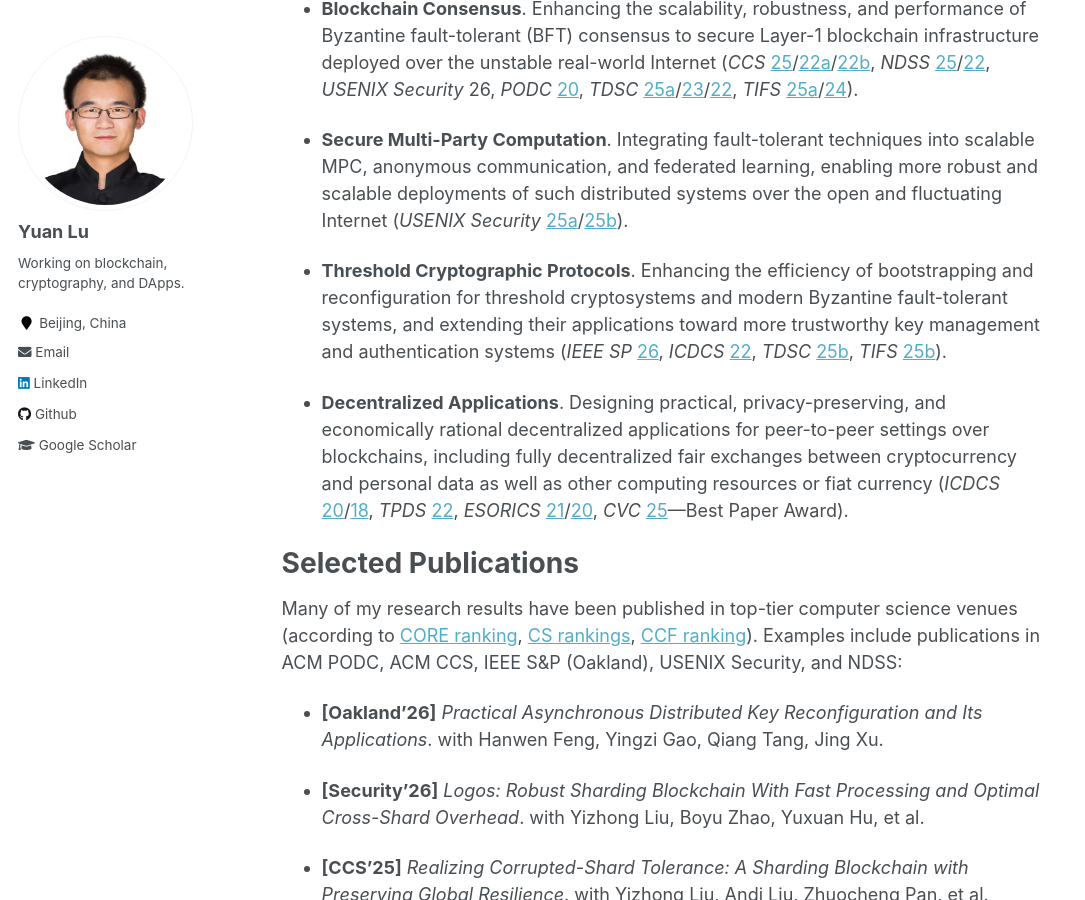
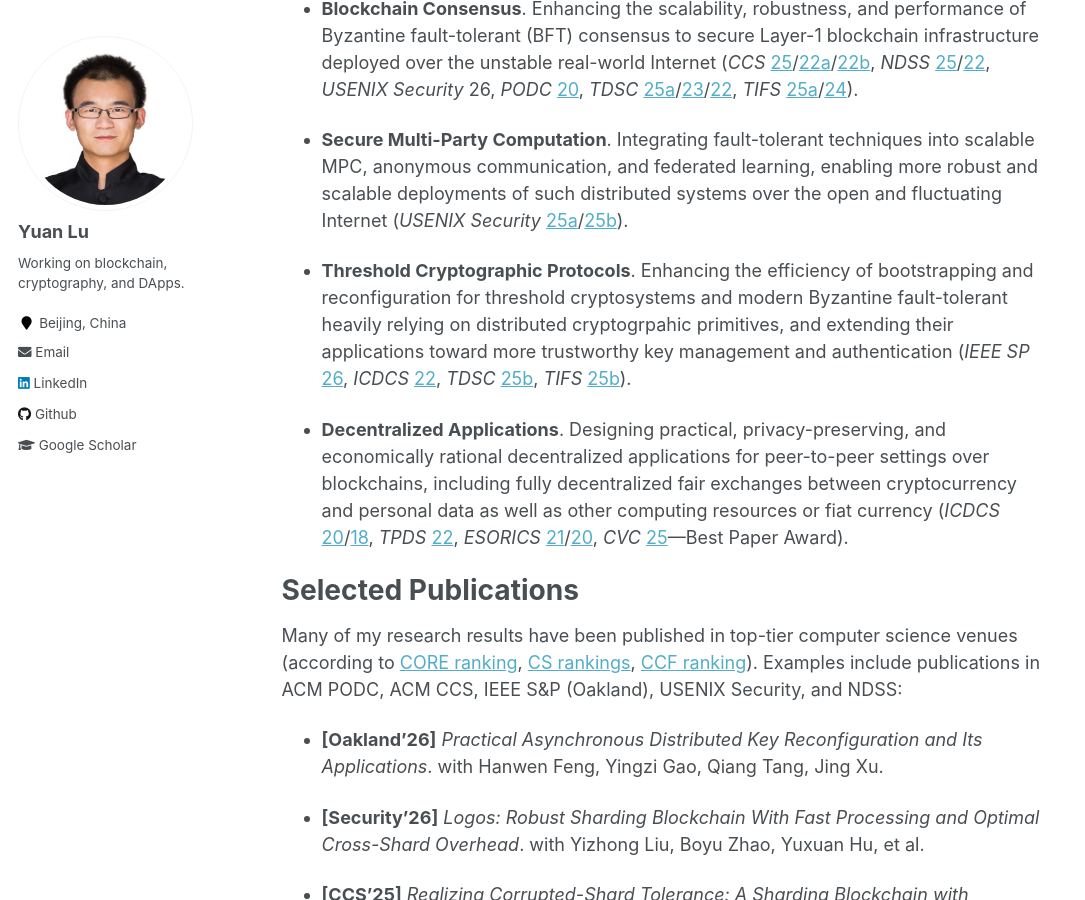
Before and after one commit to yylluu/yylluu.github.io, a Jekyll site: the page built from _pages/about.md, in a window 1280 px wide and 900 px high, scrolled down 461 px. Shown: the whole window, without its empty margins (0-1085 px from the left). Built offline with Jekyll 4.4.1, drawn with Linux system fonts in a browser that asks for light colours.

Commit message:
Update about.md

```diff
--- a/_pages/about.md
+++ b/_pages/about.md
@@ -18,7 +18,7 @@ My research spans blockchain infrastructure, decentralized applications, and the
 
 - **Secure Multi-Party Computation**. Integrating fault-tolerant techniques into scalable MPC, anonymous communication, and federated learning, enabling more robust and scalable deployments of such distributed systems over the open and fluctuating Internet (*USENIX Security* [25a](https://www.usenix.org/conference/usenixsecurity25/presentation/su-yuan)/[25b](https://www.usenix.org/conference/usenixsecurity25/presentation/liu-yizhong)).
 
-- **Threshold Cryptographic Protocols**. Enhancing the efficiency of bootstrapping and reconfiguration for threshold cryptosystems and modern Byzantine fault-tolerant systems, and extending their applications toward more trustworthy key management and authentication systems (*IEEE SP* [26](https://eprint.iacr.org/2025/149), *ICDCS* [22](https://ieeexplore.ieee.org/abstract/document/9912190), *TDSC* [25b](https://ieeexplore.ieee.org/abstract/document/10807394), *TIFS* [25b](https://ieeexplore.ieee.org/abstract/document/11153573)).
+- **Threshold Cryptographic Protocols**. Enhancing the efficiency of bootstrapping and reconfiguration for threshold cryptosystems and modern Byzantine fault-tolerant heavily relying on distributed cryptogrpahic primitives, and extending their applications toward more trustworthy key management and authentication (*IEEE SP* [26](https://eprint.iacr.org/2025/149), *ICDCS* [22](https://ieeexplore.ieee.org/abstract/document/9912190), *TDSC* [25b](https://ieeexplore.ieee.org/abstract/document/10807394), *TIFS* [25b](https://ieeexplore.ieee.org/abstract/document/11153573)).
 
 - **Decentralized Applications**. Designing practical, privacy-preserving, and economically rational decentralized applications for peer-to-peer settings over blockchains, including fully decentralized fair exchanges between cryptocurrency and personal data as well as other computing resources or fiat currency (*ICDCS* [20](https://ieeexplore.ieee.org/abstract/document/9355719)/[18](https://ieeexplore.ieee.org/abstract/document/8416350), *TPDS* [22](https://ieeexplore.ieee.org/abstract/document/9929262), *ESORICS* [21](https://link.springer.com/chapter/10.1007/978-3-030-88418-5_17)/[20](https://link.springer.com/chapter/10.1007/978-3-030-59013-0_35), *CVC* [25](https://ieeexplore.ieee.org/abstract/document/11068849)—Best Paper Award).
 
```
